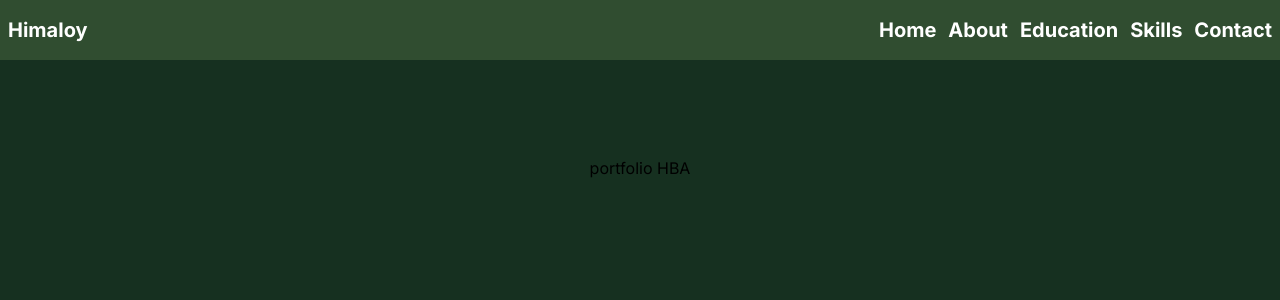
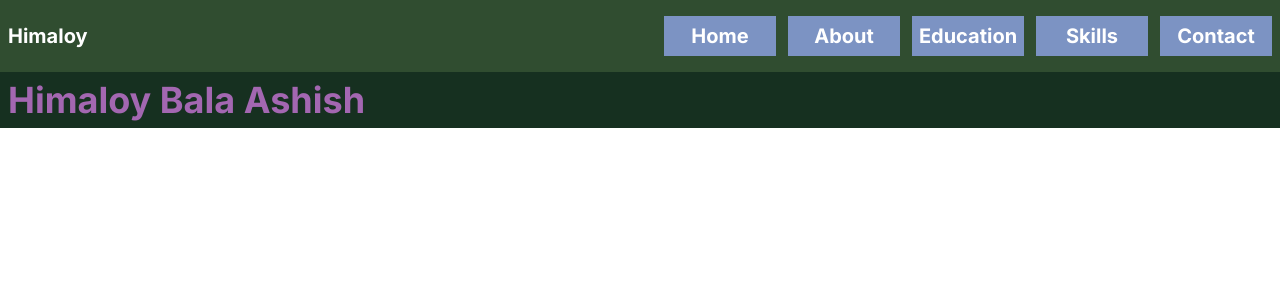
Before and after one commit to himaloyashish/portfolio-pro, a Next.js app: page / in a window 1280 px wide. Shown: the top 300 px of the page. Built offline with nearby package versions, Linux system fonts and the light colour scheme.

Commit message:
buttons created

```diff
--- a/src/app/globals.css
+++ b/src/app/globals.css
@@ -1,3 +1,12 @@
 @tailwind base;
 @tailwind components;
 @tailwind utilities;
+
+
+.butons{
+  @apply bg-[#7C93C3] text-[#] h-10 w-28  flex items-center justify-center  hover:rounded-3xl hover:bg-[#88AB8E] duration-500
+}
+
+body{
+  scroll-behavior: smooth;
+}
--- a/src/app/navbar/page.jsx
+++ b/src/app/navbar/page.jsx
@@ -21,11 +21,11 @@
                     <li className='font-bold text-xl '><a href="#">Himaloy</a></li>
                 </ul>
                 <ul className='lg:flex gap-3'>
-                    <li className='font-bold text-xl '><a href="#home">Home</a></li>
-                    <li className='font-bold text-xl '><a href="#about">About</a></li>
-                    <li className='font-bold text-xl '><a href="#education">Education</a></li>
-                    <li className='font-bold text-xl '><a href="#skills">Skills</a></li>
-                    <li className='font-bold text-xl '><a href="#contact">Contact</a></li>
+                    <li className='font-bold text-xl butons'><a href="#home">Home</a></li>
+                    <li className='font-bold text-xl butons'><a href="#about">About</a></li>
+                    <li className='font-bold text-xl butons'><a href="#education">Education</a></li>
+                    <li className='font-bold text-xl butons'><a href="#skills">Skills</a></li>
+                    <li className='font-bold text-xl butons'><a href="#contact">Contact</a></li>
                 </ul>
             </ul>
         </div>
--- a/src/app/page.js
+++ b/src/app/page.js
@@ -1,8 +1,10 @@
 
 export default function Home() {
   return (
-    <main className="flex min-h-screen flex-col items-center justify-between p-24 bg-[#163020] ">
-      <p>portfolio HBA</p>
-    </main>
+    <section>
+      <section className="bg-[#163020]" id="home">
+        <h1 className="font-bold text-4xl text-[#A367B1] p-2">Himaloy Bala Ashish</h1>
+      </section>
+    </section>
   )
 }
```
